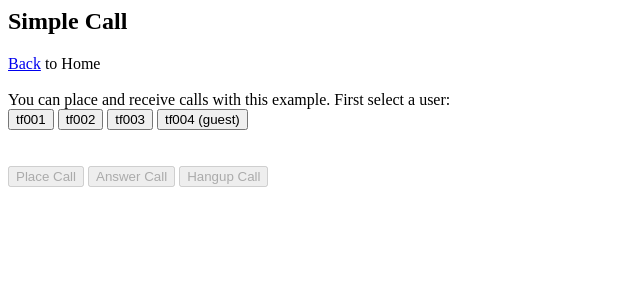
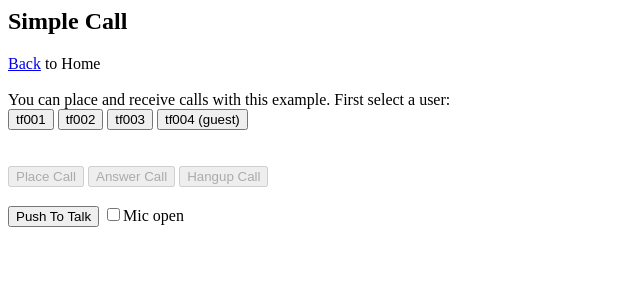
Before and after one commit to rsenften/Web-Funkgeraet, a Django app: template templates/simple_call.html in a window 1280 px wide. Shown: the top 300 px of the page, without its empty margins (0-640 px from the left). Run offline with Django 3.2, Linux system fonts and the light colour scheme; the template is opened without the code that fills it, so the values that code supplies are empty.

Commit message:
PTT (push to talk) Buttons and Mic-Control

```diff
--- a/main/static/js/simple_call.js
+++ b/main/static/js/simple_call.js
@@ -49,6 +49,7 @@ $(document).ready(function () {
     document.getElementById("tf004").onclick = function() {
         initAndRegisterGuest("@tf004g:matrix.org");
     };
+    initPTT();
 });
 
 
@@ -164,3 +165,52 @@ function showConfig() {
         "AccessToken: <code>"+TOKEN+"</code><br/>"+
         "</p>";
 }
+
+let stream;
+let gUM = c => navigator.mediaDevices.getUserMedia(c);
+
+function initPTT() {
+    $("#ptt").mousedown(() => pttMouse(true));
+    $("#ptt").mouseup(() => pttMouse(false));
+    $("#ptt").mouseleave((e) => pttMouseleave(e));
+    $("#mic").click(() => micClick());
+
+    console.log(("PTT & Microphone initialized"))
+}
+
+(async () => {
+    stream = await gUM({audio: true});
+    if (stream) {
+        setMicState(false);
+        console.log("-------> Got userMedia successfully")
+    }
+})().catch(err => errorCallback(err));
+
+function  errorCallback(err) {
+    console.log("x x x --> Error getting userMedia!\n" + err)
+}
+
+function pttMouse(talk) {
+    console.log("PTT mouse event, talk = " + talk.toString());
+    setMicState(talk)
+}
+
+function pttMouseleave(event) {
+    console.log("PTT mouseleave event");
+    let key = event.buttons;
+    if (key && key === 1) {
+        setMicState(false)
+    }
+}
+
+function micClick() {
+    setMicState($("#mic").prop("checked"))
+}
+
+function setMicState(on) {
+    $("#mic").prop("checked", on);
+    stream.getAudioTracks().forEach(function(track) {
+        track.enabled = on;
+    }, on);
+    console.log("microphone is " + (on ? "enabled ********" : "******* disabled"))
+}
--- a/templates/simple_call.html
+++ b/templates/simple_call.html
@@ -22,5 +22,7 @@
     <button id="answer">Answer Call</button>
     <button id="hangup">Hangup Call</button>
     <br><br>
+    <button id="ptt">Push To Talk</button>
+    <label><input id="mic" type="checkbox">Mic open</label>
 </body>
 </html>
```
